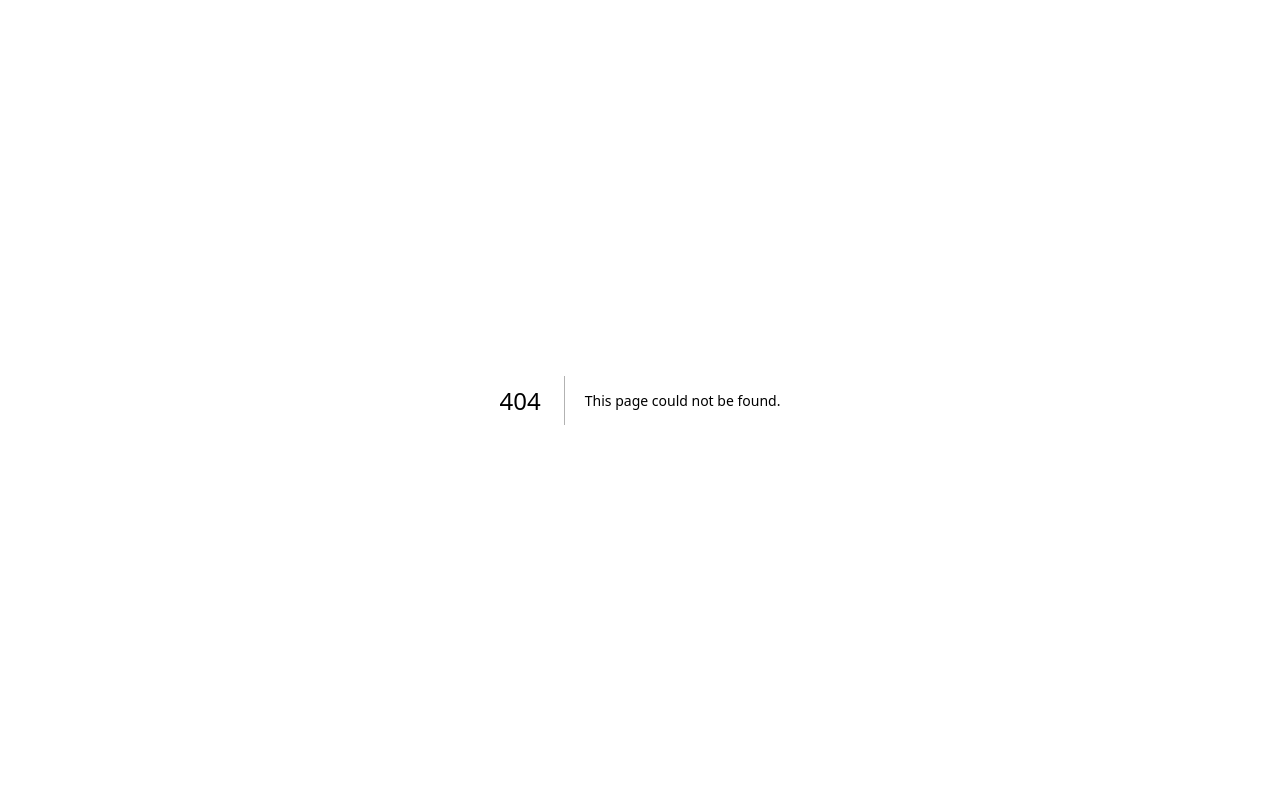
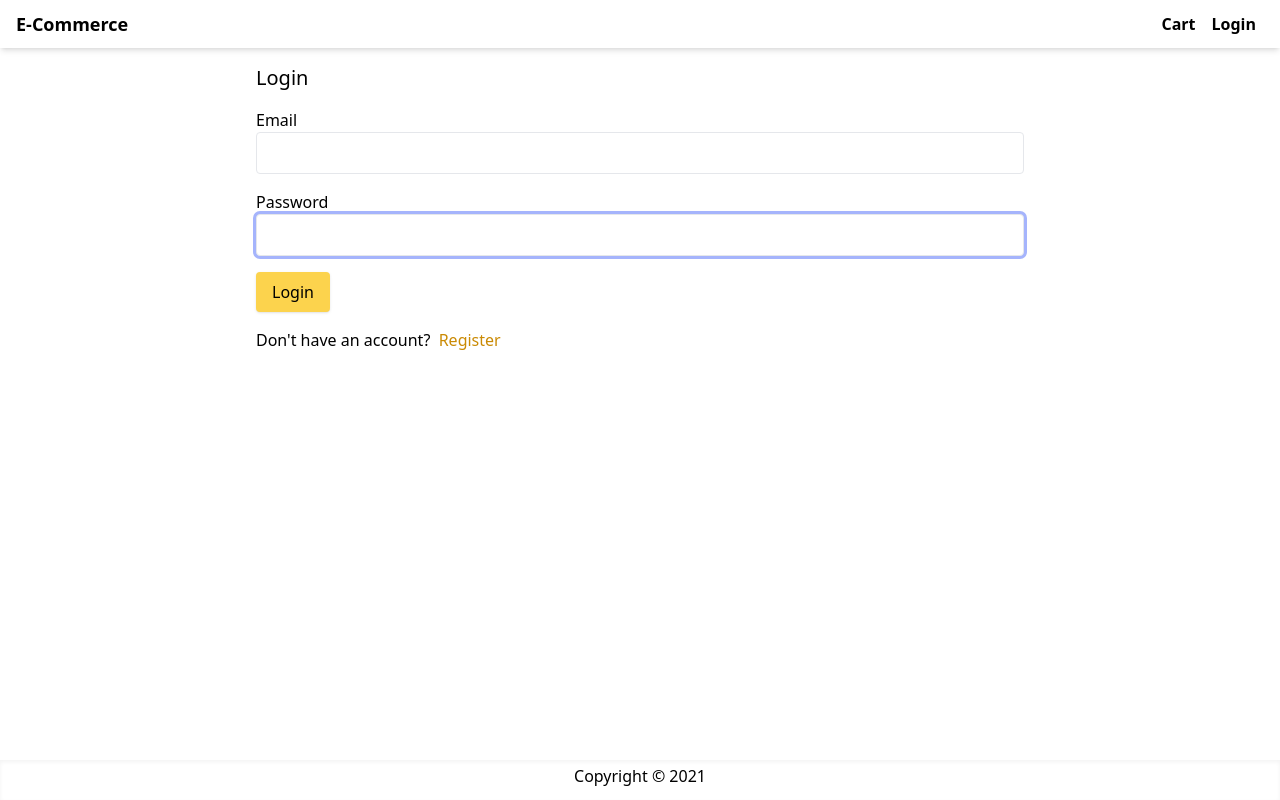
Before and after one commit to M0mahmoud/Big-E-Commerce, a Next.js app: page /login in a window 1280 px wide. Before the commit this address had no page. Built offline with nearby package versions, Linux system fonts and the light colour scheme.

Commit message:
Login Page

```diff
--- a/package.json
+++ b/package.json
@@ -18,6 +18,7 @@
     "postcss": "8.4.23",
     "react": "18.2.0",
     "react-dom": "18.2.0",
+    "react-hook-form": "^7.43.9",
     "tailwindcss": "3.3.1"
   }
 }
--- a/pages/cart.js
+++ b/pages/cart.js
@@ -102,7 +102,7 @@ const Cart = () => {
               </li>
               <li>
                 <button
-                  onClick={() => router.push("/shipping")}
+                  onClick={() => router.push("login?redircet=/shipping")}
                   className="primary-button w-full"
                 >
                   Check Out
--- /dev/null
+++ b/pages/login.js
@@ -0,0 +1,74 @@
+import Layout from "@/components/Layout";
+import Link from "next/link";
+import React from "react";
+import { useForm } from "react-hook-form";
+
+const LoginPage = () => {
+  const {
+    handleSubmit,
+    register,
+    formState: { errors },
+  } = useForm();
+
+  const handleSubmitHandler = ({ email, password }) => {
+    console.log("password:", password);
+    console.log("email:", email);
+  };
+
+  return (
+    <Layout title="Login">
+      <form
+        className="mx-auto max-w-screen-md"
+        onSubmit={handleSubmit(handleSubmitHandler)}
+      >
+        <h1 className="mb-4 text-xl">Login</h1>
+        <div className="mb-4">
+          <label htmlFor="email">Email</label>
+          <input
+            {...register("email", {
+              required: "Enter Email",
+              pattern: {
+                value: /^[a-zA-Z0-9_.+-]+@[a-zA-Z0-9-]+.[a-zA-Z0-9-.]+$/i,
+                message: "Please Enter Valid Email",
+              },
+            })}
+            type="email"
+            className="w-full"
+            id="email"
+            autoFocus
+          />
+          {errors.email && (
+            <div className=" text-red-500">{errors.email.message}</div>
+          )}
+        </div>
+        <div className="mb-4">
+          <label htmlFor="pass">Password</label>
+          <input
+            {...register("password", {
+              required: "Enter Password",
+              minLength: { value: 6, message: "Password Is More Than 5 Chars" },
+            })}
+            type="password"
+            className="w-full"
+            id="pass"
+            autoFocus
+          />
+          {errors.password && (
+            <div className="text-red-500 ">{errors.password.message}</div>
+          )}
+        </div>
+        <div className="mb-4 ">
+          <button className="primary-button">Login</button>
+        </div>
+        <div className="mb-4 ">
+          Don&apos;t have an account? &nbsp;
+          <Link className="text-yellow-600" href="register">
+            Register
+          </Link>
+        </div>
+      </form>
+    </Layout>
+  );
+};
+
+export default LoginPage;
--- a/styles/globals.css
+++ b/styles/globals.css
@@ -13,3 +13,8 @@
 .primary-button {
   @apply rounded bg-amber-300 py-2 px-4 shadow outline-none hover:bg-amber-400  active:bg-amber-500;
 }
+input,
+select,
+textarea {
+  @apply rounded border p-2  outline-none ring-indigo-300  focus:ring;
+}
```
Also changed, not shown: 1 other file (tests, documents, lock files or other folders).
